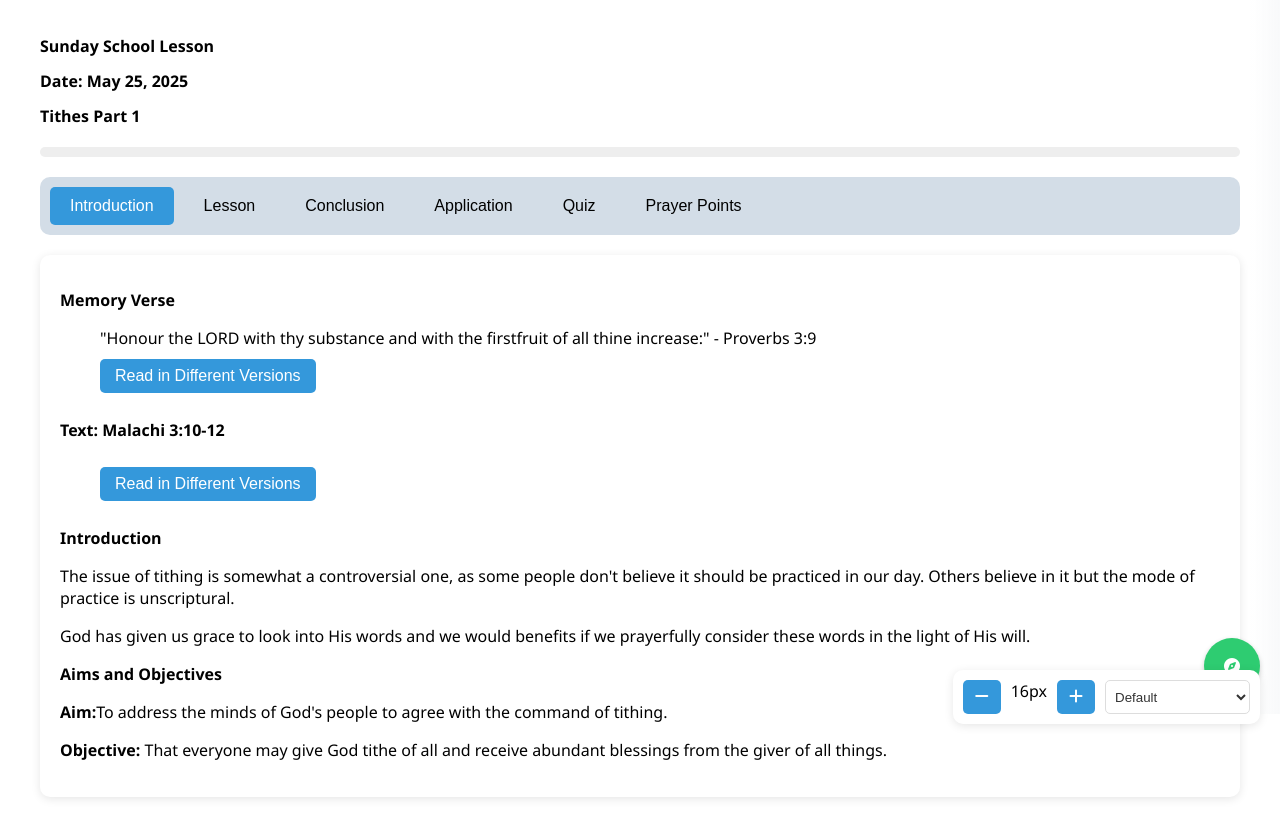
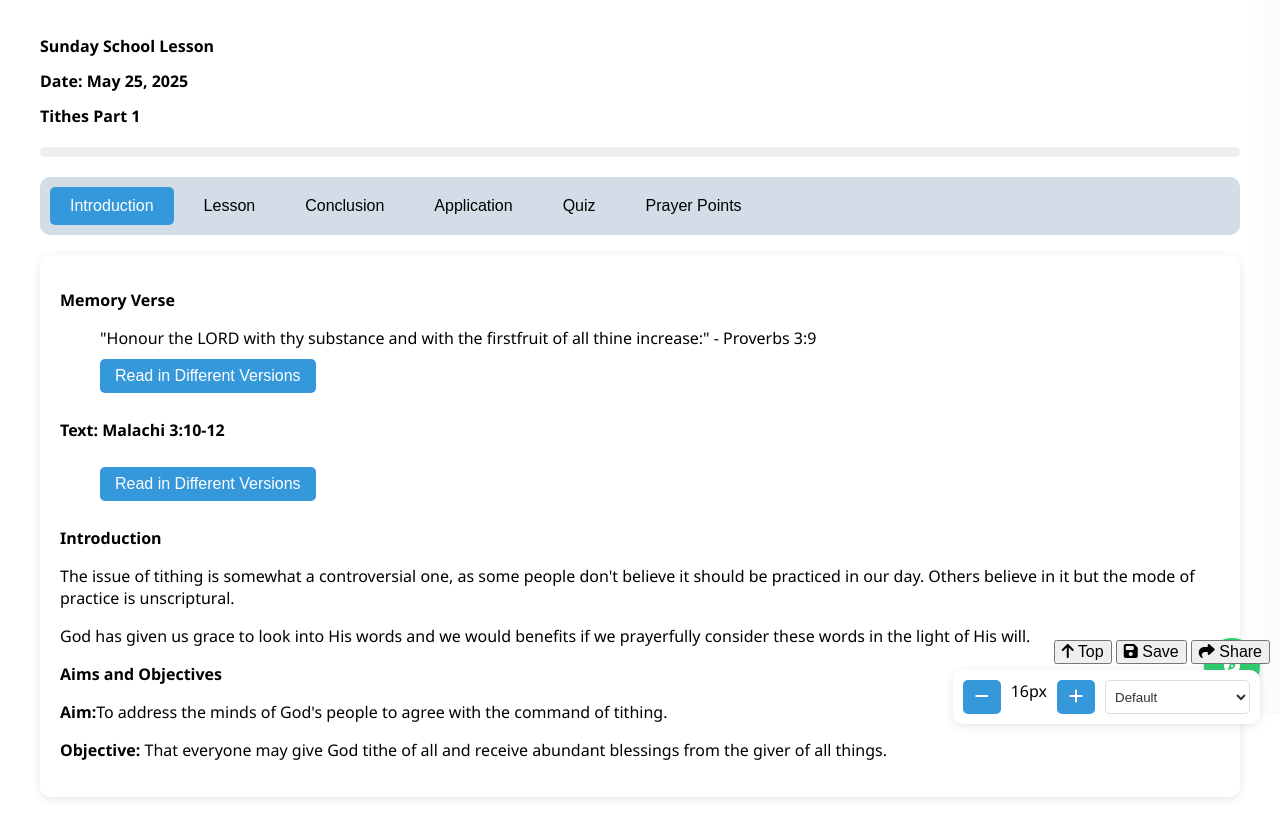
Before and after one commit to xtianit/tithe-series, a plain HTML site: page index.html in a window 1280 px wide. Shown: the part 86-903 px from the top of the page. Drawn offline with nearby package versions, Linux system fonts and the light colour scheme.

Commit message:
Update index.html

```diff
--- a/index.html
+++ b/index.html
@@ -706,7 +706,7 @@
             <i class="fas fa-compass"></i>
         </div>
 
-        <div class="quick-nav" id="quickNav" style="position: fixed; top: 0px; right: 10px !important">
+        <div class="quick-nav" id="quickNav" style="position: fixed; bottom:50px; right: 10px !important">
             <button onclick="scrollToTop()">
                 <i class="fas fa-arrow-up"></i> Top
             </button>
```
